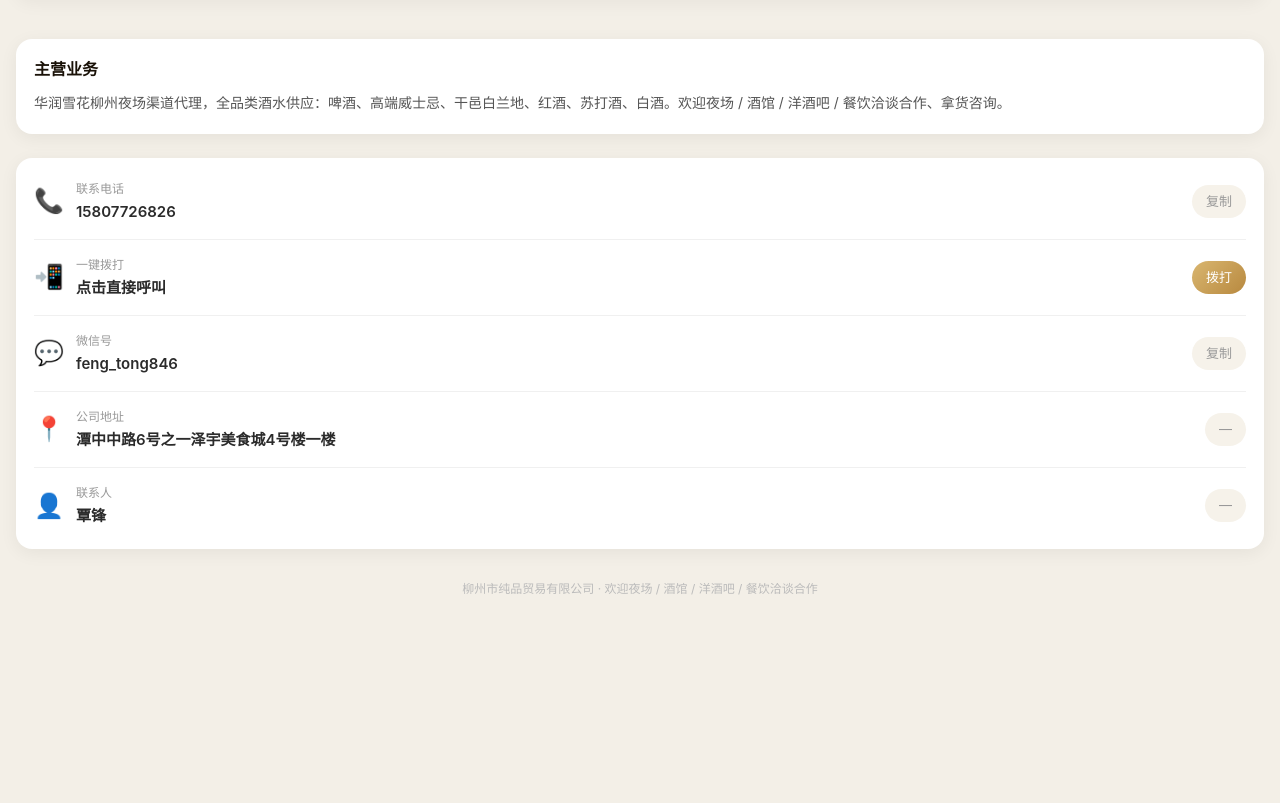
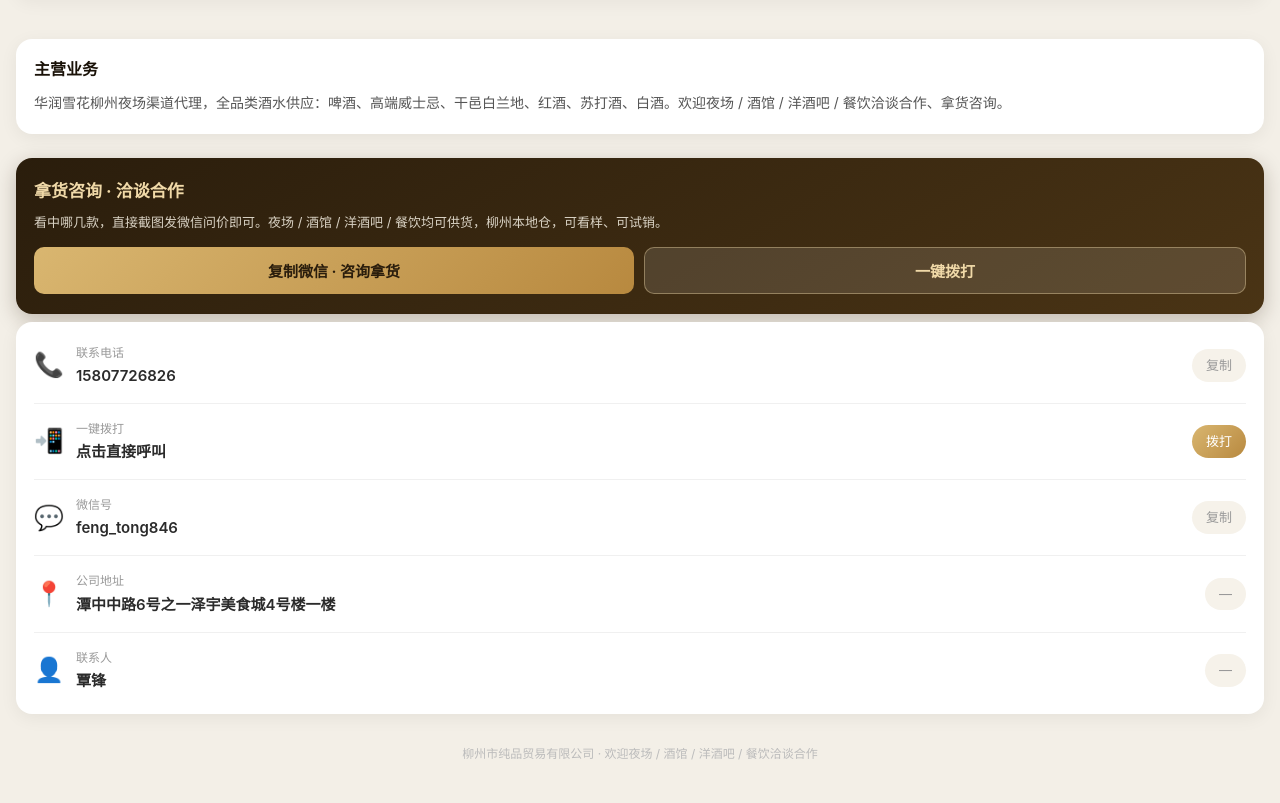
Before and after one commit to jay19821029/chunpin, a plain HTML site: page index.html in a window 1280 px wide. Shown: the part 1907-2710 px from the top of the page. Before the commit the page ends 2546 px from the top, so only its background shows below. Drawn offline with Linux system fonts and the light colour scheme.

Commit message:
新增拿货咨询CTA入口（复制微信/一键拨打）

```diff
--- a/index.html
+++ b/index.html
@@ -51,6 +51,17 @@
 
   .footer{text-align:center;color:#bbb;font-size:12px;padding:10px 0 40px;}
 
+  /* 拿货咨询 CTA */
+  .cta{margin:8px 16px 4px;background:linear-gradient(150deg,#2a1d0c,#4a3415);
+    border-radius:16px;padding:20px 18px;color:#fff;box-shadow:0 6px 20px rgba(42,29,12,.25);}
+  .cta h3{font-size:17px;color:#f0d9a8;margin-bottom:6px;}
+  .cta p{font-size:13px;color:#d9d2c4;line-height:1.7;margin-bottom:14px;}
+  .cta .btns{display:flex;gap:10px;}
+  .cta .btns button{flex:1;padding:12px 0;border:none;border-radius:10px;font-size:15px;
+    font-weight:700;font-family:inherit;cursor:pointer;}
+  .cta .b-main{background:linear-gradient(135deg,#d9b670,#b8893f);color:#2a1d0c;}
+  .cta .b-sub{background:rgba(255,255,255,.12);color:#f0d9a8;border:1px solid rgba(240,217,168,.4) !important;}
+
   /* 产品实拍图缩略 */
   .thumb{width:62px;height:62px;border-radius:12px;background:#f3efe7;flex-shrink:0;overflow:hidden;display:flex;align-items:center;justify-content:center;}
   .thumb img{width:100%;height:100%;object-fit:cover;}
@@ -85,6 +96,15 @@
   <div class="intro">
     <h3>主营业务</h3>
     <p id="cDesc2">华润雪花柳州夜场渠道代理，全品类酒水供应：啤酒、高端威士忌、干邑白兰地、红酒、苏打酒、白酒。欢迎夜场 / 酒馆 / 洋酒吧 / 餐饮洽谈合作、拿货咨询。</p>
+  </div>
+
+  <div class="cta">
+    <h3>拿货咨询 · 洽谈合作</h3>
+    <p>看中哪几款，直接截图发微信问价即可。夜场 / 酒馆 / 洋酒吧 / 餐饮均可供货，柳州本地仓，可看样、可试销。</p>
+    <div class="btns">
+      <button class="b-main" onclick="copy('wechat')">复制微信 · 咨询拿货</button>
+      <button class="b-sub" onclick="callPhone()">一键拨打</button>
+    </div>
   </div>
 
   <div class="contact" id="contactBox">
```
